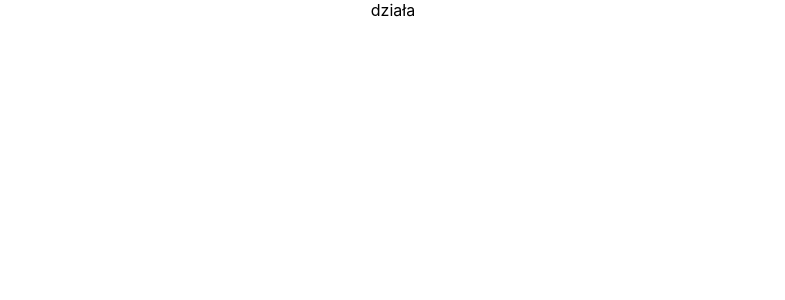
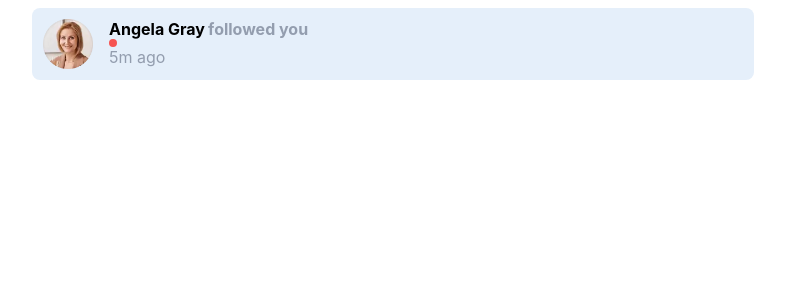
Before and after one commit to szczepanieceryk/Frontend-Mentor-Notifications-page, a React (Create React App) app: page / in a window 1280 px wide. Shown: the top 300 px of the page, without its empty margins (247-1032 px from the left). Built offline with nearby package versions, Linux system fonts and the light colour scheme.

Commit message:
Crate basic notification component

```diff
--- a/src/App.js
+++ b/src/App.js
@@ -1,9 +1,10 @@
+import NotificationPage from "./pages/NotificationPage";
 import "./styles/App.css";
 
 const App = () => {
   return (
     <div className="App">
-      <header className="App-header">działa</header>
+      <NotificationPage />
     </div>
   );
 };
--- /dev/null
+++ b/src/components/SimpleNotificationComponent.js
@@ -0,0 +1,28 @@
+import "../styles/_SimpleNotificationComponent.scss";
+import userAvatar from "../images/avatar-angela-gray.webp";
+
+const SimpleNotificationComponent = () => {
+  return (
+    <div className="simple-notification-component-wrapper">
+      <img
+        src={userAvatar}
+        alt="user profile thumbnail"
+        className="user-avatar-thumbnail"
+      />
+      <div className="notification-content">
+        <div className="notification-info">
+          <span className="user-name">
+            <strong>Angela Gray</strong>
+          </span>
+          <span className="notification-message">
+            <strong>followed you</strong>
+          </span>
+          <div className="active-notification"></div>
+        </div>
+        <span className="notification-time">5m ago</span>
+      </div>
+    </div>
+  );
+};
+
+export default SimpleNotificationComponent;
--- /dev/null
+++ b/src/pages/NotificationPage.js
@@ -0,0 +1,11 @@
+import SimpleNotificationComponent from "../components/SimpleNotificationComponent";
+
+const NotificationPage = () => {
+  return (
+    <div className="notification-page-wrapper">
+      <SimpleNotificationComponent />
+    </div>
+  );
+};
+
+export default NotificationPage;
--- /dev/null
+++ b/src/styles/_SimpleNotificationComponent.scss
@@ -0,0 +1,37 @@
+@use "./abstracts/variables/colors";
+.simple-notification-component-wrapper {
+  margin: 0.5em auto;
+  padding: 0.7em;
+  width: 90%;
+  max-width: 700px;
+  display: flex;
+  justify-content: flex-start;
+  border-radius: 0.5em;
+  background-color: colors.$light-grayish-blue-1;
+  .user-avatar-thumbnail {
+    width: 50px;
+    height: 50px;
+    margin-right: 1em;
+  }
+  .notification-content {
+    display: flex;
+    flex-direction: column;
+    // justify-content: flex-start;
+    .user-name {
+      margin-right: 0.2em;
+    }
+    .notification-message {
+      color: colors.$grayish-blue;
+    }
+    .active-notification {
+      width: 8px;
+      height: 8px;
+      border-radius: 50%;
+      background-color: colors.$red;
+    }
+    .notification-time {
+      display: flex;
+      color: colors.$grayish-blue;
+    }
+  }
+}
--- /dev/null
+++ b/src/styles/abstracts/variables/_colors.scss
@@ -0,0 +1,12 @@
+// Colors
+// Primary
+$red: hsl(1, 90%, 64%);
+$blue: hsl(219, 85%, 26%);
+//Neutral
+$white: hsl(0, 0%, 100%);
+$very-light-grayish-blue: hsl(210, 60%, 98%);
+$light-grayish-blue-1: hsl(211, 68%, 94%);
+$light-grayish-blue-2: hsl(205, 33%, 90%);
+$grayish-blue: hsl(219, 14%, 63%);
+$dark-grayish-blue: hsl(219, 12%, 42%);
+$very-dark-blue: hsl(224, 21%, 14%);
--- /dev/null
+++ b/src/styles/style.css
@@ -0,0 +1,39 @@
+.App {
+  text-align: center;
+}
+
+.simple-notification-component-wrapper {
+  margin: 0.5em auto;
+  padding: 0.7em;
+  width: 90%;
+  max-width: 700px;
+  display: flex;
+  justify-content: flex-start;
+  border-radius: 0.5em;
+  background-color: hsl(211deg, 68%, 94%);
+}
+.simple-notification-component-wrapper .user-avatar-thumbnail {
+  width: 50px;
+  height: 50px;
+  margin-right: 1em;
+}
+.simple-notification-component-wrapper .notification-content {
+  display: flex;
+  flex-direction: column;
+}
+.simple-notification-component-wrapper .notification-content .user-name {
+  margin-right: 0.2em;
+}
+.simple-notification-component-wrapper .notification-content .notification-message {
+  color: hsl(219deg, 14%, 63%);
+}
+.simple-notification-component-wrapper .notification-content .active-notification {
+  width: 8px;
+  height: 8px;
+  border-radius: 50%;
+  background-color: hsl(1deg, 90%, 64%);
+}
+.simple-notification-component-wrapper .notification-content .notification-time {
+  display: flex;
+  color: hsl(219deg, 14%, 63%);
+}/*# sourceMappingURL=style.css.map */
--- /dev/null
+++ b/src/styles/style.scss
@@ -0,0 +1,2 @@
+@import "app";
+@import "SimpleNotificationComponent";
```
Also changed, not shown: src/styles/_app.scss (renamed from src/styles/App.scss), 1 other file (tests, documents, lock files or other folders).
